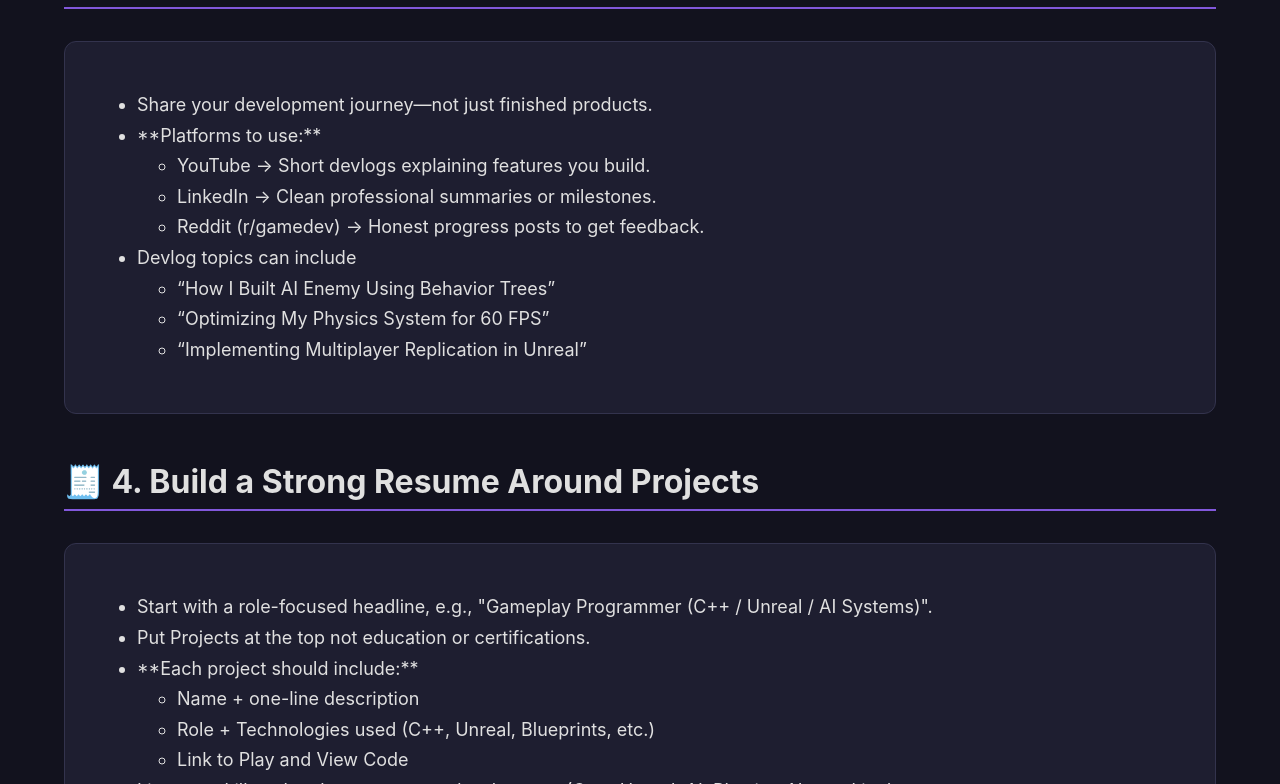
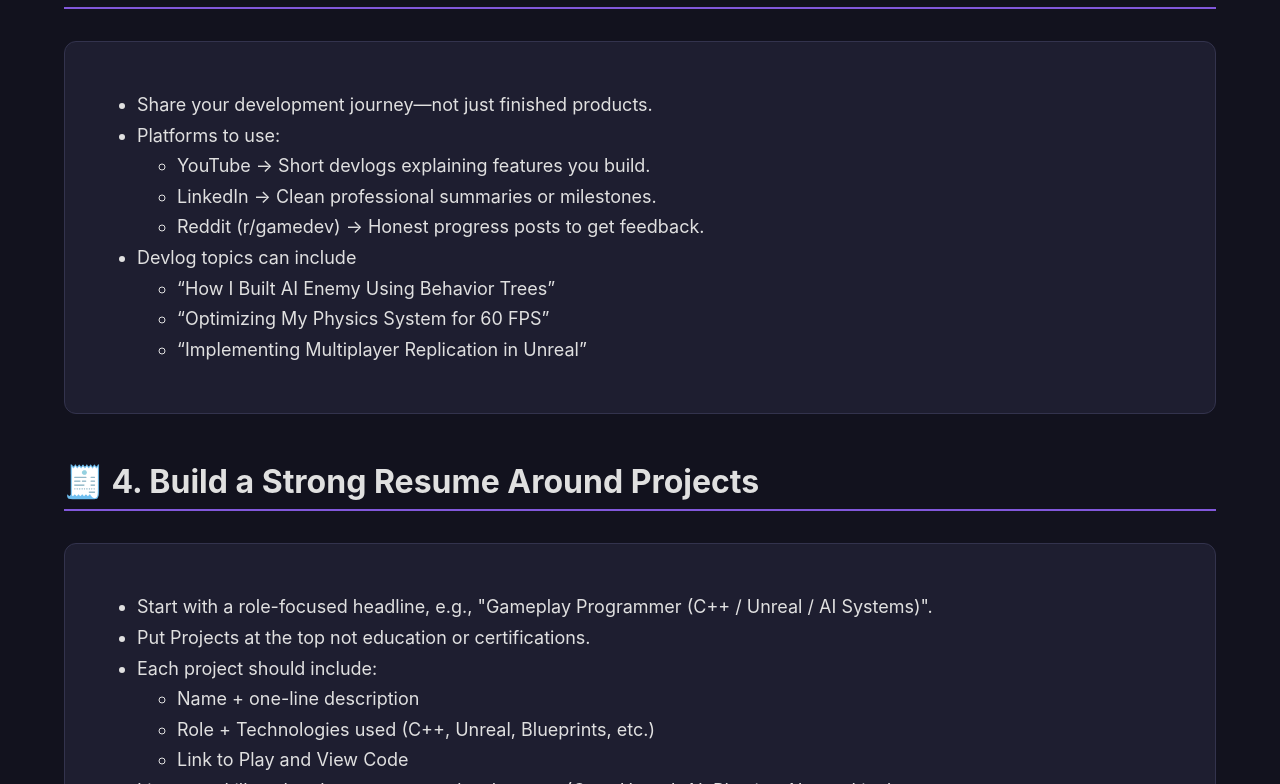
Before and after one commit to AbrarAli9876/AI-Powered-Career-Path-Recommendation, a React (Vite) app in the folder frontend/: page /game-developer/stage-13-resources in a window 1280 px wide. Shown: the part 1416-2200 px from the top of the page. Built offline with nearby package versions, Linux system fonts and the light colour scheme.

Commit message:
just push

```diff
--- a/frontend/src/pages/GamePhase13Resources.jsx
+++ b/frontend/src/pages/GamePhase13Resources.jsx
@@ -59,7 +59,7 @@ const GamePhase13Resources = () => (
                 <div className="resource-item">
                     <ul>
                         <li>Share your development journey—not just finished products.</li>
-                        <li>**Platforms to use:**
+                        <li>Platforms to use:
                             <ul>
                                 <li>YouTube → Short devlogs explaining features you build.</li>
                                 <li>LinkedIn → Clean professional summaries or milestones.</li>
@@ -83,7 +83,7 @@ const GamePhase13Resources = () => (
                     <ul>
                         <li>Start with a role-focused headline, e.g., "Gameplay Programmer (C++ / Unreal / AI Systems)".</li>
                         <li>Put Projects at the top not education or certifications.</li>
-                        <li>**Each project should include:**
+                        <li>Each project should include:
                             <ul>
                                 <li>Name + one-line description</li>
                                 <li>Role + Technologies used (C++, Unreal, Blueprints, etc.)</li>
```
